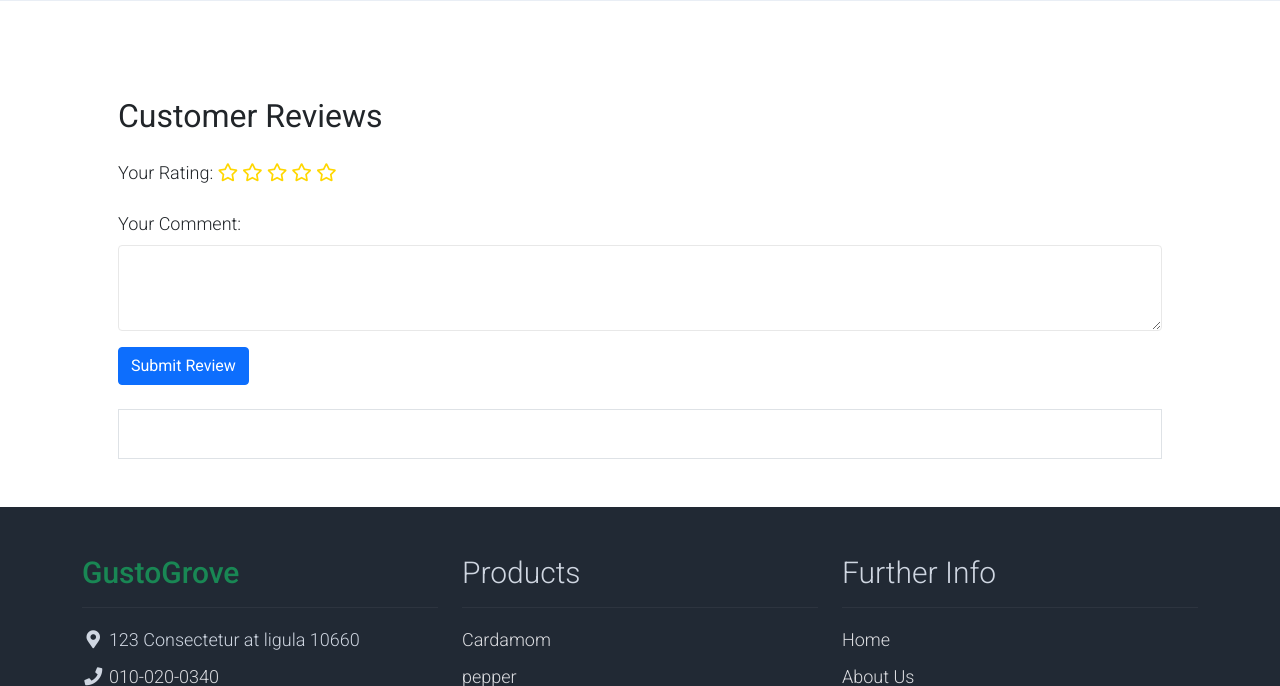
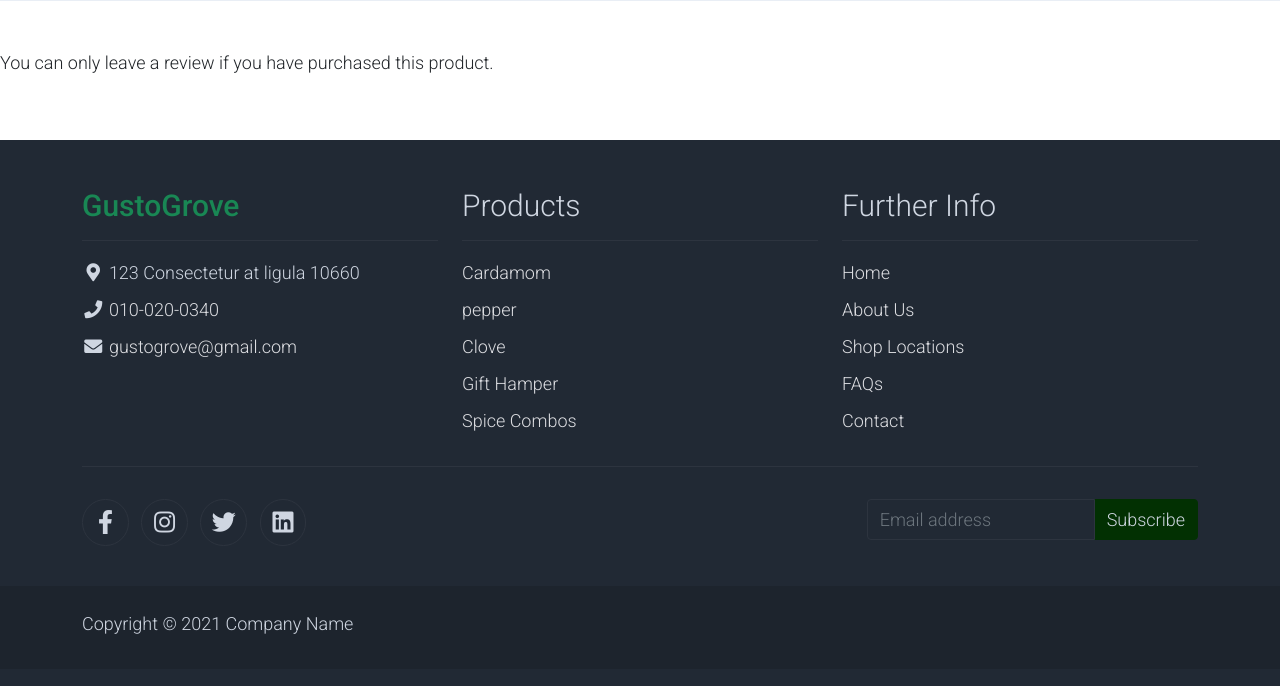
Before and after one commit to AleenThomas/Main-Project, a Django app: page /product_detail/3/ in a window 1280 px wide. Shown: the part 694-1380 px from the top of the page. After the commit the page ends 1328 px from the top, so only its background shows below. Run offline with Django 4.2, Linux system fonts and the light colour scheme; a user stored in the database is signed in; data comes from the database, SQL or seed files in the repository; both versions use the stored data as it was after the commit; some libraries are stand-ins or nearby versions.

Commit message:
order-details-seller

```diff
--- a/project/storeapp/admin.py
+++ b/project/storeapp/admin.py
@@ -1,5 +1,5 @@
 from django.contrib import admin
-from .models import Customer_Profile,Product,SellerDetails,Wishlist,CartItem,Category,Subcategory,Order,Notification
+from .models import Customer_Profile,Product,SellerDetails,Wishlist,CartItem,Category,Subcategory,Order,Notification,CustomerReview
 
 # Register your models here.
 admin.site.register(Customer_Profile)
@@ -11,3 +11,4 @@
 admin.site.register(Subcategory)
 admin.site.register(Order)
 admin.site.register(Notification)
+admin.site.register(CustomerReview)
--- a/project/storeapp/models.py
+++ b/project/storeapp/models.py
@@ -182,6 +182,7 @@
     rating = models.PositiveIntegerField(choices=[(i, str(i)) for i in range(1, 6)])
     comment = models.TextField()
     created_at = models.DateTimeField(auto_now_add=True)
+    sentiment_score = models.FloatField(null = True, blank=True)
 
     def save(self, *args, **kwargs):
         super().save(*args, **kwargs)
--- a/project/storeapp/urls.py
+++ b/project/storeapp/urls.py
@@ -53,6 +53,7 @@
 
 
 
+
     # path('notifications/', views.notification_list, name='notification_list'),
     # path('notifications/mark_as_read/', views.mark_notifications_as_read, name='mark_notifications_as_read'),
 
--- a/project/storeapp/views.py
+++ b/project/storeapp/views.py
@@ -32,13 +32,17 @@
 def index(request):
 
     user=request.user
+    products_with_sentiment_sum = Product.objects.annotate(sentiment_sum=Sum('customerreview__sentiment_score')).order_by('-sentiment_sum')[:3]
+    for product in products_with_sentiment_sum:
+        print (product.product_name)
     if user.is_anonymous:
-        return render(request,'index.html')
+        return render(request, 'index.html', {'products_with_sentiment_sum' : products_with_sentiment_sum})
+
     elif user.is_seller==True:
         return redirect('seller_index')
     else:
 
-        return render(request,'index.html')
+        return render(request, 'index.html', {'products_with_sentiment_sum' : products_with_sentiment_sum})
     # return render(request,'index.html')
 
 def contact(request):
@@ -385,10 +389,108 @@
     product = get_object_or_404(Product, pk=product_id)
     reviews = CustomerReview.objects.filter(product=product)
     print(reviews)
+    # Fetch related products and reviews
+    related_products = Product.objects.filter(
+        status__in=['in_stock', 'out_of_stock']
+    ).exclude(pk=product_id)[:4]
 
-    return render(request, 'shop-single.html', {'product': product,'reviews': reviews
-})
+    reviews = CustomerReview.objects.filter(product=product)
+    if request.user.is_authenticated:
+            user_has_purchased_product = Order.objects.filter(
+            user=request.user,
+            cartitem__product=product,
+            payment_status=Order.PaymentStatusChoices.SUCCESSFUL
+        ).exists()
 
+    print(user_has_purchased_product)
+    context = {
+        'product': product,
+        'related_products': related_products,
+        'reviews': reviews,
+        'user_has_purchased_product': user_has_purchased_product
+    }
+
+    return render(request, 'shop-single.html',context)
+@login_required(login_url='user_login')
+def customer_ProductView(request, product_id):
+    product = get_object_or_404(Product, pk=product_id)
+    product_category = product.product_category
+    product_subcategory = product.product_subcategory
+
+    # Fetch related products and reviews
+    related_products = Product.objects.filter(
+        product_category=product_category,
+        status__in=['in_stock', 'out_of_stock']
+    ).exclude(pk=product_id)[:4]
+
+    reviews = CustomerReview.objects.filter(product=product)
+    if request.user.is_authenticated:
+            user_has_purchased_product = Order.objects.filter(
+            user=request.user,
+            cart_items__product=product,
+            payment_status=Order.PaymentStatusChoices.SUCCESSFUL
+        ).exists()
+
+    print(user_has_purchased_product)
+    context = {
+        'product': product,
+        'product_category': product_category,
+        'product_subcategory': product_subcategory,
+        'related_products': related_products,
+        'reviews': reviews,
+        'user_has_purchased_product': user_has_purchased_product
+    }
+
+    return render(request, 'shop-single.html', context)
+
+import nltk
+nltk.download('vader_lexicon')
+from nltk.sentiment import SentimentIntensityAnalyzer
+@login_required
+def add_review(request, product_id):
+    # product = get_object_or_404(Product, pk=product_id)
+    # if request.method == 'POST':
+    #     rating = int(request.POST.get('rating'))
+    #     comment = request.POST.get('comment')
+
+    #     # Check if the user has ordered the product
+    #     has_ordered_product = Order.objects.filter(user=request.user, products=product, payment_status=Order.PaymentStatusChoices.SUCCESSFUL).exists()
+
+    #     if has_ordered_product:
+    #         # Check if the user has already reviewed the product
+    #         existing_review = CustomerReview.objects.filter(product=product, user=request.user).exists()
+
+    #         if not existing_review:
+    #             # Create a new review
+    #             review = CustomerReview.objects.create(product=product, user=request.user, rating=rating, comment=comment)
+    #             messages.success(request, 'Thank you for your review! Your feedback is valuable.')
+    #             return redirect('product_detail', product_id=product_id)
+    #         else:
+    #             messages.error(request, 'You have already reviewed this product.')
+    #     else:
+    #         messages.error(request, 'You must order this product before reviewing. Make a purchase to share your thoughts with us!')
+
+
+    product = get_object_or_404(Product, pk=product_id)
+
+    if request.method == 'POST':
+        rating = int(request.POST.get('rating'))
+        comment = request.POST.get('comment')
+        sentiment_analyzer = SentimentIntensityAnalyzer()
+        sentiment_score = sentiment_analyzer.polarity_scores(comment)['compound']
+
+        # Check if the user has already reviewed the product
+        existing_review = CustomerReview.objects.filter(product=product, user=request.user).exists()
+
+
+        if not existing_review:
+            # Create a new review
+            review = CustomerReview.objects.create(product=product, user=request.user, rating=rating, comment=comment, sentiment_score=sentiment_score)
+            return redirect('product_detail', product_id=product_id)
+        else:
+            return JsonResponse({'success': False, 'message': 'You have already reviewed this product.'})
+
+    return redirect('product_detail', product_id=product_id)
 
 
 @login_required(login_url='loginredirect')
@@ -965,8 +1067,11 @@
 
 
 
+
+
+# commented for combining
+
 # @login_required
-
 # def seller_orders(request):
 #     if request.user.is_seller:
 #         current_seller = request.user
@@ -974,46 +1079,22 @@
 #         product_sales = []
 
 #         for product in seller_products:
+#             orders = Order.objects.filter(products=product)
+#             total_amount = sum(order.total_price for order in orders)
 #             product_sales.append({
 #                 'product': product,
-#                 'total_sold': Order.objects.filter(products=product).count(),
-#                 'unique_customers': Order.objects.filter(products=product).values('user').distinct().count()
+#                 'total_sold': len(orders),
+#                 'total_amount': total_amount,
+#                 'unique_customers': orders.values('user').distinct().count()
 #             })
-
 #         context = {
 #             'product_sales': product_sales
 #         }
 
+
 #         return render(request, 'seller_orders.html', context)
 #     else:
 #         return redirect('seller_register')
-
-
-
-@login_required
-def seller_orders(request):
-    if request.user.is_seller:
-        current_seller = request.user
-        seller_products = Product.objects.filter(seller=current_seller)
-        product_sales = []
-
-        for product in seller_products:
-            orders = Order.objects.filter(products=product)
-            total_amount = sum(order.total_price for order in orders)
-            product_sales.append({
-                'product': product,
-                'total_sold': len(orders),
-                'total_amount': total_amount,
-                'unique_customers': orders.values('user').distinct().count()
-            })
-        context = {
-            'product_sales': product_sales
-        }
-
-
-        return render(request, 'seller_orders.html', context)
-    else:
-        return redirect('seller_register')
 
 
 
@@ -1247,32 +1328,6 @@
 
 #     return render(request, 'customer_ProductView.html', context)
 
-@login_required
-def add_review(request, product_id):
-    product = get_object_or_404(Product, pk=product_id)
-
-    if request.method == 'POST':
-        rating = int(request.POST.get('rating'))
-        comment = request.POST.get('comment')
-
-        # Check if the user has ordered the product
-        has_ordered_product = Order.objects.filter(user=request.user, products=product, payment_status=Order.PaymentStatusChoices.SUCCESSFUL).exists()
-
-        if has_ordered_product:
-            # Check if the user has already reviewed the product
-            existing_review = CustomerReview.objects.filter(product=product, user=request.user).exists()
-
-            if not existing_review:
-                # Create a new review
-                review = CustomerReview.objects.create(product=product, user=request.user, rating=rating, comment=comment)
-                messages.success(request, 'Thank you for your review! Your feedback is valuable.')
-                return redirect('product_detail', product_id=product_id)
-            else:
-                messages.error(request, 'You have already reviewed this product.')
-        else:
-            messages.error(request, 'You must order this product before reviewing. Make a purchase to share your thoughts with us!')
-
-    return redirect('product_detail', product_id=product_id)
 
 def sales_report(request):
 
@@ -1283,3 +1338,38 @@
 def gifthamper(request):
 
     return render(request,'gifthamper.html')
+
+def seller_orders(request):
+    seller_id = request.user.id
+
+    # Step 1: Query orders for a specific seller with successful payment status
+    seller_orders = Order.objects.filter(products__seller_id=seller_id, payment_status=Order.PaymentStatusChoices.SUCCESSFUL).distinct()
+
+    # Step 2: Extract relevant information from orders
+    orders_data = []
+    for order in seller_orders:
+        order_info = {
+            'order_date': order.order_date,
+            'total_price': order.total_price,
+            'items': []
+        }
+
+        # Extract information about each bought item in the order
+        for cart_item in CartItem.objects.filter(order=order, product__seller_id=seller_id):
+            item_info = {
+                'product_image': cart_item.product.image.url,
+                'product_name': cart_item.product.product_name,
+                'quantity': cart_item.quantity,
+                'total_item_price': cart_item.product.price * cart_item.quantity,  # Assuming total_item_price is product of price and quantity
+            }
+            order_info['items'].append(item_info)
+
+        orders_data.append(order_info)
+
+    # Step 3: Pass the data to the template
+    context = {'orders_data': orders_data}
+
+    for i in orders_data:
+        print(i)
+
+    return render(request, 'seller_orders.html', context)
--- a/project/template/shop-single.html
+++ b/project/template/shop-single.html
@@ -383,28 +383,23 @@
 
 
     <section class="py-5">
+        {% if user_has_purchased_product %}
+
         <div class="container px-4 px-lg-5 mt-5">
-            {% if messages %}
-            <ul class="messages">
-                {% for message in messages %}
-                <span id="email-error" class="error-message">{{ message }}</span>
-                {% endfor %}
-            </ul>
-        {% endif %}
             <h2 class="fw-bolder mb-4">Customer Reviews</h2>
-            <!-- Update the form for new reviews -->
-            <form method="post" action="{% url 'add_review' product_id=product.id %}">
+            <form method="post" action="{% url 'add_review' product_id=product.id %}" onsubmit="return validateRating()">
                 {% csrf_token %}
+
                 <!-- Rating field as stars -->
                 <div class="mb-3">
                     <label for="inputRating" class="form-label">Your Rating:</label>
                     <div class="star-rating">
-                        <input type="hidden" id="inputRating" name="rating" value="0">
-                        <i class="far fa-star" onclick="setRating(1)"></i>
-                        <i class="far fa-star" onclick="setRating(2)"></i>
-                        <i class="far fa-star" onclick="setRating(3)"></i>
-                        <i class="far fa-star" onclick="setRating(4)"></i>
-                        <i class="far fa-star" onclick="setRating(5)"></i>
+                        <input type="hidden" id="inputRating" name="rating" value="-1">
+                        <i class="far fa-star" onclick="setRating(1)" required></i>
+                        <i class="far fa-star" onclick="setRating(2)" required></i>
+                        <i class="far fa-star" onclick="setRating(3)" required></i>
+                        <i class="far fa-star" onclick="setRating(4)" required></i>
+                        <i class="far fa-star" onclick="setRating(5)" required></i>
                     </div>
                 </div>
                 <!-- Comment field -->
@@ -425,17 +420,23 @@
                     <p><strong>{{ review.user.email }}</strong> - {{ review.created_at|date:"F d, Y" }}</p>
                     <p>Rating:
                         {% for _ in ""|ljust:review.rating %}
-                            <i class="fas fa-star text-warning"></i>
+                            <i class="fas fa-star" style="color: #ffd700;"></i>
                         {% endfor %}
 
                     </p>
                     <p>{{ review.comment }}</p>
                 </div>
+                <hr>
             {% endfor %}
 
             </div>
         </div>
+        {% else %}
+        <p>You can only leave a review if you have purchased this product.</p>
+        {% endif %}
+
     </section>
+
 <!-- Your existing HTML code continues -->
 
     <!-- Close Content -->
```
Also changed, not shown: project/template/index.html (+50 -0 lines), project/template/seller_orders.html (+41 -0 lines), project/db.sqlite3, project/storeapp/migrations/0034_customerreview_sentiment_score.py (added).
